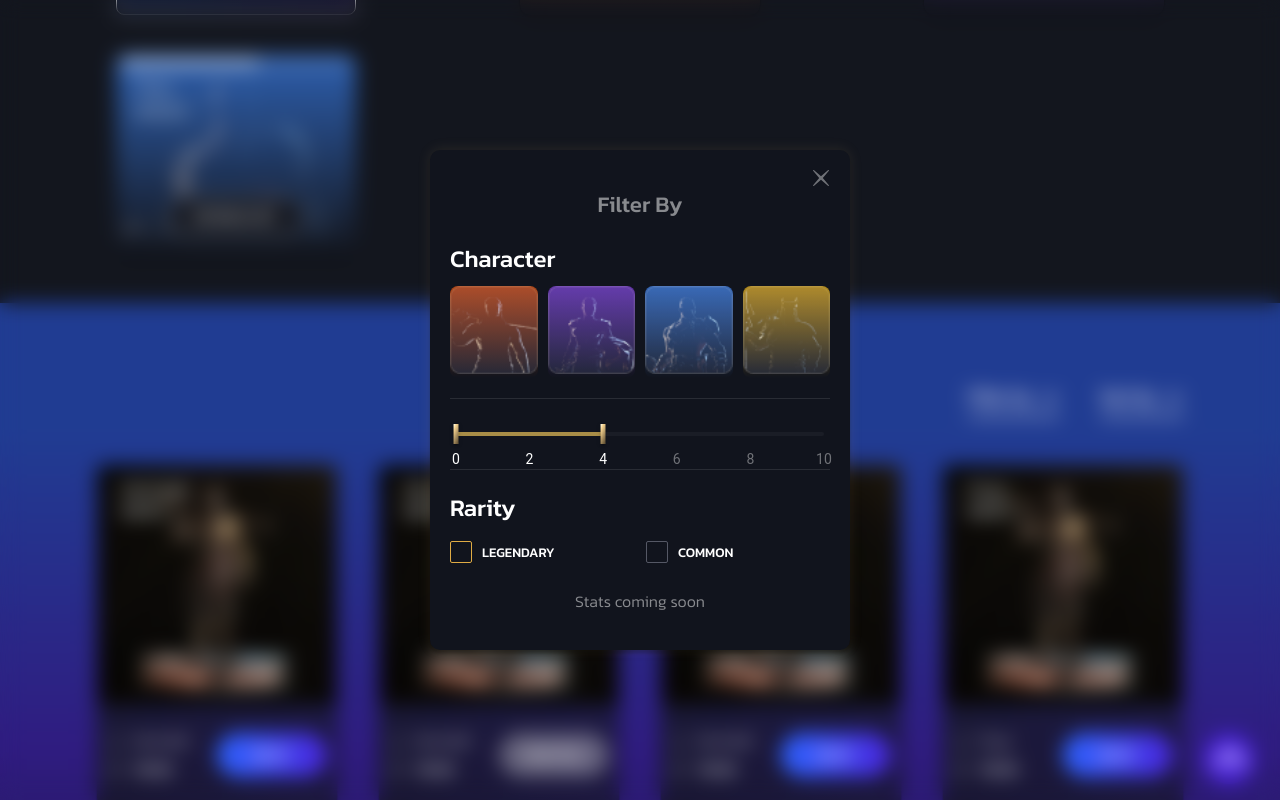
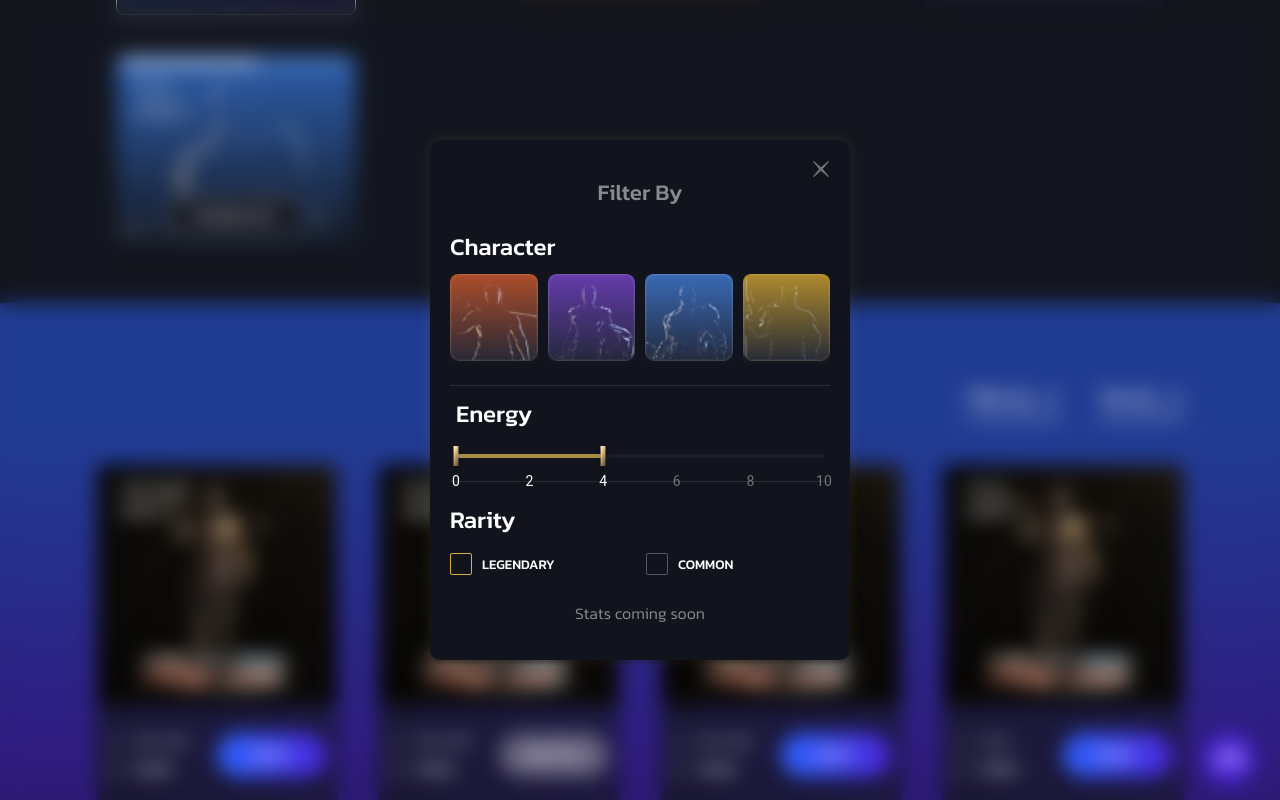
Before and after one commit to sikander-afzaal/thor-rent, a React (Create React App) app: page /Retrieve in a window 1280 px wide. Both pictures are taken after a click on the element "Filter by". Shown: the part 406-1206 px from the top of the page. Built offline with nearby package versions, Linux system fonts and the light colour scheme.

Commit message:
first commit

```diff
--- a/src/Components/FilterModal/FilterModal.css
+++ b/src/Components/FilterModal/FilterModal.css
@@ -1,6 +1,6 @@
 .filter-modal {
   width: 420px;
-  height: 500px;
+  height: 520px;
   position: fixed;
   top: 50%;
   left: 50%;
@@ -37,6 +37,11 @@
   flex-direction: column;
   width: 100%;
   gap: 10px;
+}
+.border-top-bottom {
+  padding: 10px 6px;
+  border-top: 1px solid #ffffff1a;
+  border-bottom: 1px solid #ffffff1a;
 }
 .filter-row-modal h3 {
   color: white;
--- a/src/Components/FilterModal/FilterModal.jsx
+++ b/src/Components/FilterModal/FilterModal.jsx
@@ -85,7 +85,10 @@ function FilterModal() {
             </Box>
           </Box>
         </Box>
-        <RangeSlider />
+        <div className="filter-row-modal border-top-bottom">
+          <h3 className="kanit">Energy</h3>
+          <RangeSlider />
+        </div>
         <Box className="filter-row-modal">
           <h3 className="kanit">Rarity</h3>
           <Box className="rare-row">
--- a/src/Components/RangeSlider/style.css
+++ b/src/Components/RangeSlider/style.css
@@ -1,8 +1,5 @@
 .range_slder {
   width: 100%;
-  padding: 20px 6px;
-  border-top: 1px solid #ffffff1a;
-  border-bottom: 1px solid #ffffff1a;
 }
 
 .MuiSlider-thumbColorPrimary {
```
